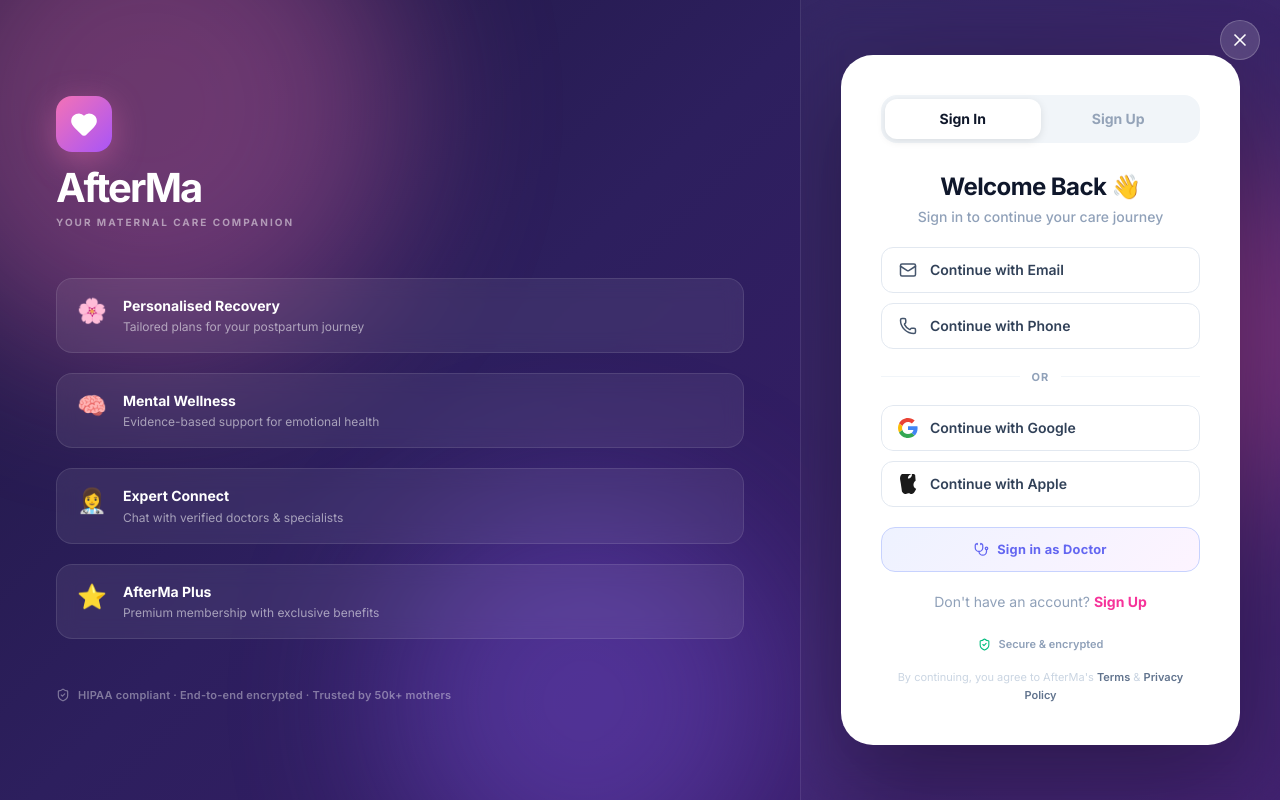
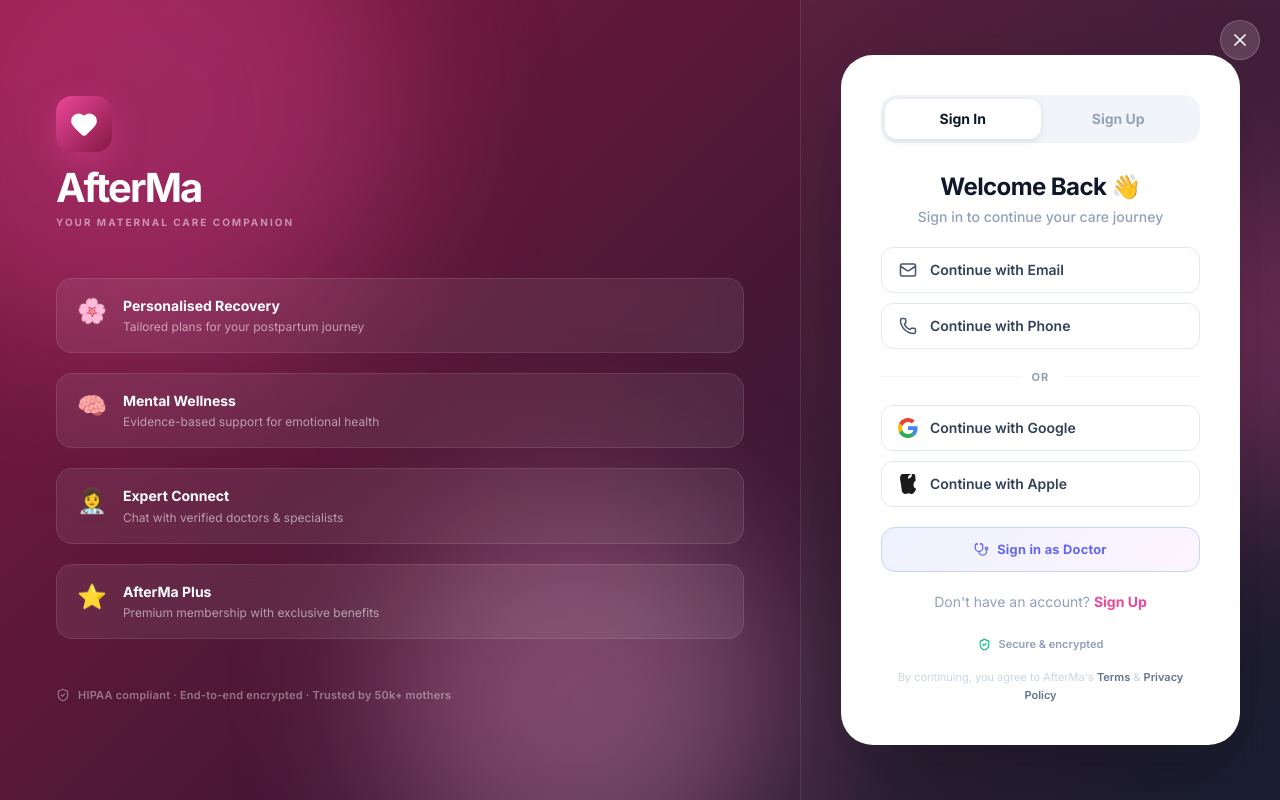
Before and after one commit to ankitsharma706/main-afterma, a React (Vite) app: page / in a window 1280 px wide. Both pictures are taken after a click on the button "Sign In". Built offline with nearby package versions, Linux system fonts and the light colour scheme.

Commit message:
sign in color

```diff
--- a/App.jsx
+++ b/App.jsx
@@ -388,7 +388,7 @@ const App = () => {
       {showHistoryModal && <RecordsHistoryModal profile={profile} logs={logs} onClose={() => setShowHistoryModal(false)} />}
       {showJournal && <Journal profile={profile} setProfile={setProfile} onClose={() => setShowJournal(false)} />}
       {(currentView === 'signin' || currentView === 'singin') && (
-        <SignIn onLogin={handleLogin} onClose={() => setView('education')} />
+        <SignIn profile={profile} onLogin={handleLogin} onClose={() => setView('education')} />
       )}
     </div>
   );
--- a/components/Payment.jsx
+++ b/components/Payment.jsx
@@ -129,12 +129,12 @@ const Payment = ({ profile, cart, orderSummary, onGoBack, onSuccess }) => {
                 <div className="grid grid-cols-2 gap-4">
                   <input
                     type="text" maxLength={5} value={cardExpiry}
-                    onChange={e => { const v = e.target.value.replace(/\D/g,''); setCardExpiry(v.length > 2 ? v.slice(0,2)+'/'+v.slice(2) : v); }}
+                    onChange={e => { const v = e.target.value.replace(/\D/g, ''); setCardExpiry(v.length > 2 ? v.slice(0, 2) + '/' + v.slice(2) : v); }}
                     placeholder="MM / YY"
                     className="px-5 py-4 bg-slate-50 border border-slate-200 rounded-2xl text-slate-800 font-medium placeholder-slate-400 focus:outline-none focus:ring-2 focus:ring-indigo-200 transition-all"
                   />
                   <input
-                    type="password" maxLength={4} value={cardCvv} onChange={e => setCardCvv(e.target.value.replace(/\D/g,''))}
+                    type="password" maxLength={4} value={cardCvv} onChange={e => setCardCvv(e.target.value.replace(/\D/g, ''))}
                     placeholder="CVV"
                     className="px-5 py-4 bg-slate-50 border border-slate-200 rounded-2xl text-slate-800 font-medium placeholder-slate-400 focus:outline-none focus:ring-2 focus:ring-indigo-200 transition-all"
                   />
--- a/components/SOSOverlay.jsx
+++ b/components/SOSOverlay.jsx
@@ -23,7 +23,7 @@ const SOSOverlay = ({ profile, onClose }) => {
           <div className="space-y-6">
              <button
                 onClick={() => setConfirmed(true)}
-                className="w-full py-6 bg-yellow-500 text-white rounded-full text-xl font-black shadow-xl shadow-red-200 hover:scale-[1.02] active:scale-95 transition-all"
+                className="w-full py-6 bg-yellow-500 text-white rounded-full text-xl font-black shadow-xl shadow-yellow-200 hover:scale-[1.02] active:scale-95 transition-all"
              >
                 YES, I NEED HELP NOW
              </button>
--- a/components/SignIn.jsx
+++ b/components/SignIn.jsx
@@ -1,6 +1,7 @@
 
 import { ArrowLeft, Eye, EyeOff, Heart, Loader2, Mail, Phone, ShieldCheck, Stethoscope, X } from 'lucide-react';
 import React, { useEffect, useState } from 'react';
+import { COLORS } from '../constants';
 import { authAPI } from '../services/api.js';
 
 /* ─── SVG Brand Icons ─────────────────────────────────────── */
@@ -20,7 +21,7 @@ const AppleIcon = () => (
 );
 
 /* ─── Email Sub-form ─────────────────────────────────────── */
-const EmailForm = ({ onBack, onLogin, mode, role }) => {
+const EmailForm = ({ onBack, onLogin, mode, role, theme }) => {
   const [email, setEmail] = useState('');
   const [password, setPassword] = useState('');
   const [confirmPassword, setConfirmPassword] = useState('');
@@ -78,7 +79,7 @@ const EmailForm = ({ onBack, onLogin, mode, role }) => {
             onChange={e => setName(e.target.value)}
             placeholder="Full Name"
             required
-            className="w-full px-4 py-3.5 bg-slate-50 border border-slate-200 rounded-xl text-slate-800 font-medium placeholder-slate-400 focus:outline-none focus:ring-2 focus:ring-pink-200 focus:border-pink-300 transition-all text-sm"
+            className="w-full px-4 py-3.5 bg-slate-50 border border-slate-200 rounded-xl text-slate-800 font-medium placeholder-slate-400 focus:outline-none focus:ring-2 focus:ring-slate-300 focus:border-slate-400 transition-all text-sm"
           />
         )}
         <input
@@ -87,7 +88,7 @@ const EmailForm = ({ onBack, onLogin, mode, role }) => {
           placeholder="Email address"
           required
           autoFocus={mode !== 'signup'}
-          className="w-full px-4 py-3.5 bg-slate-50 border border-slate-200 rounded-xl text-slate-800 font-medium placeholder-slate-400 focus:outline-none focus:ring-2 focus:ring-pink-200 focus:border-pink-300 transition-all text-sm"
+          className="w-full px-4 py-3.5 bg-slate-50 border border-slate-200 rounded-xl text-slate-800 font-medium placeholder-slate-400 focus:outline-none focus:ring-2 focus:ring-slate-300 focus:border-slate-400 transition-all text-sm"
         />
         <div className="relative">
           <input
@@ -95,7 +96,7 @@ const EmailForm = ({ onBack, onLogin, mode, role }) => {
             onChange={e => setPassword(e.target.value)}
             placeholder="Password (min 8 chars, 1 uppercase, 1 number)"
             required
-            className="w-full px-4 py-3.5 bg-slate-50 border border-slate-200 rounded-xl text-slate-800 font-medium placeholder-slate-400 focus:outline-none focus:ring-2 focus:ring-pink-200 focus:border-pink-300 transition-all pr-12 text-sm"
+            className="w-full px-4 py-3.5 bg-slate-50 border border-slate-200 rounded-xl text-slate-800 font-medium placeholder-slate-400 focus:outline-none focus:ring-2 focus:ring-slate-300 focus:border-slate-400 transition-all pr-12 text-sm"
           />
           <button type="button" onClick={() => setShowPw(p => !p)} className="absolute right-4 top-1/2 -translate-y-1/2 text-slate-400 hover:text-slate-700">
             {showPw ? <EyeOff size={16} /> : <Eye size={16} />}
@@ -107,12 +108,12 @@ const EmailForm = ({ onBack, onLogin, mode, role }) => {
             onChange={e => setConfirmPassword(e.target.value)}
             placeholder="Confirm Password"
             required
-            className="w-full px-4 py-3.5 bg-slate-50 border border-slate-200 rounded-xl text-slate-800 font-medium placeholder-slate-400 focus:outline-none focus:ring-2 focus:ring-pink-200 focus:border-pink-300 transition-all text-sm"
+            className="w-full px-4 py-3.5 bg-slate-50 border border-slate-200 rounded-xl text-slate-800 font-medium placeholder-slate-400 focus:outline-none focus:ring-2 focus:ring-slate-300 focus:border-slate-400 transition-all text-sm"
           />
         )}
         {mode === 'signin' && (
           <div className="text-right">
-            <span className="text-xs text-pink-500 font-semibold cursor-pointer hover:text-pink-700">Forgot password?</span>
+            <span className="text-xs font-semibold cursor-pointer hover:brightness-90 transition-all" style={{ color: theme.primary }}>Forgot password?</span>
           </div>
         )}
         <button
@@ -129,7 +130,7 @@ const EmailForm = ({ onBack, onLogin, mode, role }) => {
 };
 
 /* ─── Phone Sub-form ─────────────────────────────────────── */
-const PhoneForm = ({ onBack, onLogin, mode, role }) => {
+const PhoneForm = ({ onBack, onLogin, mode, role, theme }) => {
   const [phone, setPhone] = useState('');
   const [otp, setOtp] = useState(['', '', '', '', '', '']);
   const [step, setStep] = useState('phone');
@@ -203,13 +204,14 @@ const PhoneForm = ({ onBack, onLogin, mode, role }) => {
                 setPhone(finalPhone);
               }}
               placeholder="Phone number"
-              className="flex-1 px-4 py-3.5 bg-slate-50 border border-slate-200 rounded-xl text-slate-800 font-medium placeholder-slate-400 focus:outline-none focus:ring-2 focus:ring-pink-200 focus:border-pink-300 transition-all text-sm"
+              className="flex-1 px-4 py-3.5 bg-slate-50 border border-slate-200 rounded-xl text-slate-800 font-medium placeholder-slate-400 focus:outline-none focus:ring-2 focus:ring-slate-300 focus:border-slate-400 transition-all text-sm"
             />
           </div>
           <button
             onClick={handleSendOtp}
             disabled={loading || phone.length < 10}
-            className="w-full py-3.5 bg-gradient-to-r from-pink-500 to-rose-500 text-white rounded-xl font-bold text-sm hover:from-pink-600 hover:to-rose-600 active:scale-[0.98] transition-all shadow-lg shadow-pink-200 disabled:opacity-70 flex items-center justify-center gap-2"
+            className="w-full py-3.5 text-white rounded-xl font-bold text-sm hover:brightness-110 active:scale-[0.98] transition-all shadow-lg disabled:opacity-70 flex items-center justify-center gap-2"
+            style={{ backgroundColor: theme.primary }}
           >
             {loading && <Loader2 size={16} className="animate-spin" />}
             {loading ? 'Sending...' : 'Send OTP'}
@@ -224,14 +226,15 @@ const PhoneForm = ({ onBack, onLogin, mode, role }) => {
                 type="text" inputMode="numeric" maxLength={1} value={d}
                 onChange={e => handleOtpChange(e.target.value, i)}
                 onKeyDown={e => e.key === 'Backspace' && !d && i > 0 && inputsRef.current[i-1]?.focus()}
-                className="w-10 h-12 text-center text-lg font-bold bg-slate-50 border border-slate-200 rounded-xl text-slate-800 focus:outline-none focus:ring-2 focus:ring-pink-200 focus:border-pink-300 transition-all"
+                className="w-10 h-12 text-center text-lg font-bold bg-slate-50 border border-slate-200 rounded-xl text-slate-800 focus:outline-none focus:ring-2 focus:ring-slate-300 focus:border-slate-400 transition-all"
               />
             ))}
           </div>
           <button
             onClick={handleVerifyOtp}
             disabled={loading || otp.some(d => !d)}
-            className="w-full py-3.5 bg-gradient-to-r from-pink-500 to-rose-500 text-white rounded-xl font-bold text-sm hover:from-pink-600 hover:to-rose-600 active:scale-[0.98] transition-all shadow-lg shadow-pink-200 disabled:opacity-70 flex items-center justify-center gap-2"
+            className="w-full py-3.5 text-white rounded-xl font-bold text-sm hover:brightness-110 active:scale-[0.98] transition-all shadow-lg disabled:opacity-70 flex items-center justify-center gap-2"
+            style={{ backgroundColor: theme.primary }}
           >
             {loading && <Loader2 size={16} className="animate-spin" />}
             {loading ? 'Verifying...' : 'Verify & Continue'}
@@ -243,12 +246,14 @@ const PhoneForm = ({ onBack, onLogin, mode, role }) => {
 };
 
 /* ─── Main SignIn Component ─────────────────────────────── */
-const SignIn = ({ onLogin, onClose }) => {
+const SignIn = ({ profile, onLogin, onClose }) => {
   const [view, setView] = useState('main');
   const [mode, setMode] = useState('signin');
   const [role, setRole] = useState('mother');
   const [googleLoading, setGoogleLoading] = useState(false);
   const [googleError, setGoogleError] = useState('');
+
+  const theme = profile ? (COLORS[profile.accent] || COLORS.PINK) : COLORS.PINK;
 
   // Load Google GSI script and initialize Google Auth on mount/view change
   useEffect(() => {
@@ -308,7 +313,7 @@ const SignIn = ({ onLogin, onClose }) => {
       className={`w-full flex items-center gap-3 px-4 py-3 rounded-xl bg-white font-semibold text-slate-700 text-sm transition-all active:scale-[0.98] hover:shadow-md hover:bg-slate-50 border border-slate-200 disabled:opacity-60 ${className}`}
     >
       <span className="w-5 h-5 flex items-center justify-center shrink-0">
-        {btnLoading ? <Loader2 size={18} className="animate-spin text-pink-500" /> : icon}
+        {btnLoading ? <Loader2 size={18} className="animate-spin" style={{ color: theme.primary }} /> : icon}
       </span>
       {label}
     </button>
@@ -325,11 +330,11 @@ const SignIn = ({ onLogin, onClose }) => {
   };
 
   return (
-    <div className="signin-fullpage" onClick={handleBackdropClick}>
+    <div className="signin-fullpage" onClick={handleBackdropClick} style={{ background: `linear-gradient(135deg, ${theme.text} 0%, #0f172a 100%)` }}>
       {/* Animated background blobs */}
-      <div className="signin-blob signin-blob-1" />
-      <div className="signin-blob signin-blob-2" />
-      <div className="signin-blob signin-blob-3" />
+      <div className="signin-blob signin-blob-1" style={{ background: theme.primary }} />
+      <div className="signin-blob signin-blob-2" style={{ background: theme.border }} />
+      <div className="signin-blob signin-blob-3" style={{ background: theme.primary }} />
 
       {/* Close button */}
       {onClose && (
@@ -345,7 +350,7 @@ const SignIn = ({ onLogin, onClose }) => {
       {/* Left panel – branding (hidden on small screens) */}
       <div className="signin-left-panel">
         <div className="signin-brand">
-          <div className="signin-logo-ring">
+          <div className="signin-logo-ring" style={{ background: `linear-gradient(135deg, ${theme.primary}, ${theme.text})`, boxShadow: `0 8px 32px ${theme.primary}66` }}>
             <Heart size={28} fill="white" className="text-white" />
           </div>
           <h1 className="signin-brand-name">AfterMa</h1>
@@ -481,7 +486,7 @@ const SignIn = ({ onLogin, onClose }) => {
                 <button
                   onClick={() => setRole('mother')}
                   className="signin-doctor-btn"
-                  style={{ background: 'linear-gradient(135deg, #fdf4ff, #ffe4e6)', borderColor: '#fbcfe8', color: '#db2777' }}
+                  style={{ background: `linear-gradient(135deg, ${theme.light}, #ffffff)`, borderColor: theme.border, color: theme.text }}
                 >
                   <Heart size={15} className="shrink-0" />
                   {mode === 'signin' ? 'Sign in as Mother' : 'Sign up as Mother'}
@@ -491,7 +496,7 @@ const SignIn = ({ onLogin, onClose }) => {
               {/* Switch mode link */}
               <p className="text-center text-sm text-slate-400">
                 {mode === 'signin' ? "Don't have an account? " : 'Already have an account? '}
-                <button onClick={() => setMode(mode === 'signin' ? 'signup' : 'signin')} className="text-pink-500 font-bold hover:text-pink-700 transition-colors">
+                <button onClick={() => setMode(mode === 'signin' ? 'signup' : 'signin')} className="font-bold hover:brightness-90 transition-all" style={{ color: theme.primary }}>
                   {mode === 'signin' ? 'Sign Up' : 'Sign In'}
                 </button>
               </p>
@@ -505,11 +510,11 @@ const SignIn = ({ onLogin, onClose }) => {
           )}
 
           {view === 'email' && (
-            <EmailForm onBack={() => setView('main')} onLogin={onLogin} mode={mode} role={role} />
+            <EmailForm onBack={() => setView('main')} onLogin={onLogin} mode={mode} role={role} theme={theme} />
           )}
 
           {view === 'phone' && (
-            <PhoneForm onBack={() => setView('main')} onLogin={onLogin} mode={mode} role={role} />
+            <PhoneForm onBack={() => setView('main')} onLogin={onLogin} mode={mode} role={role} theme={theme} />
           )}
 
           {/* Terms */}
```
